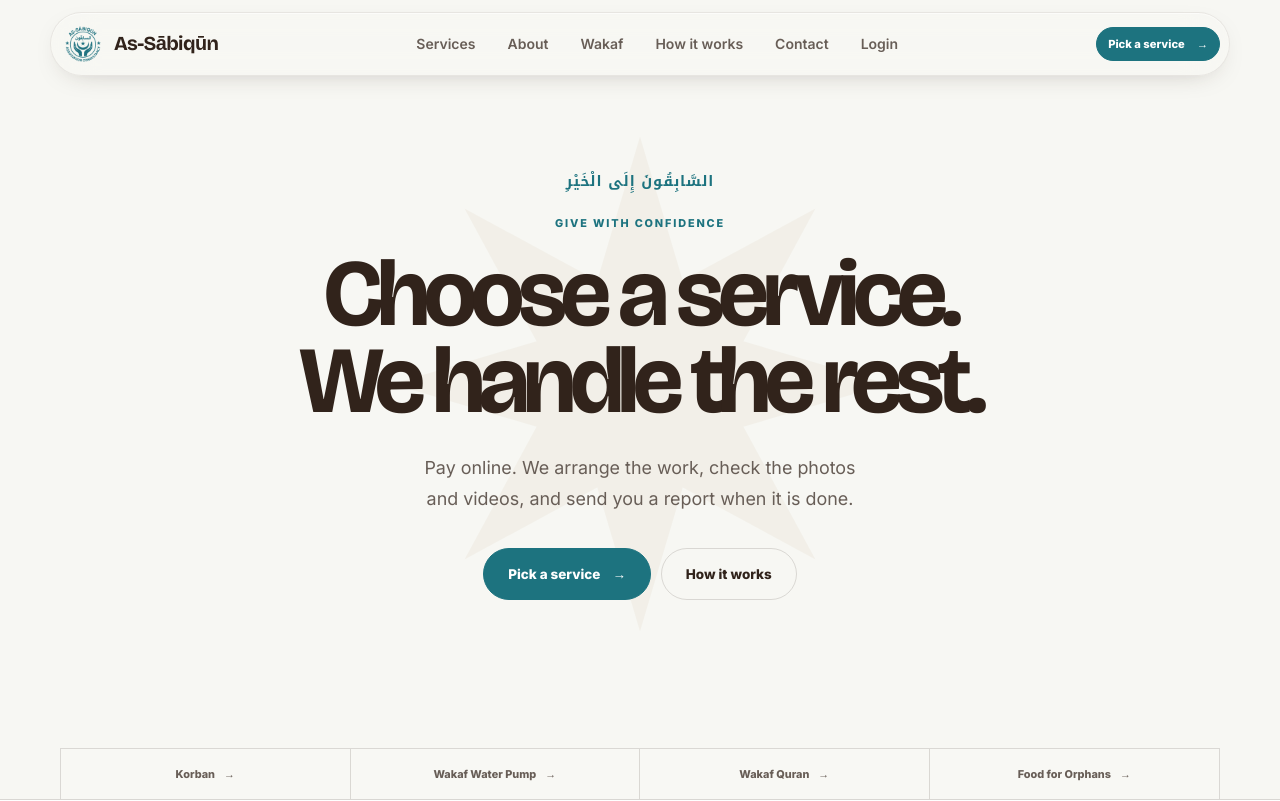
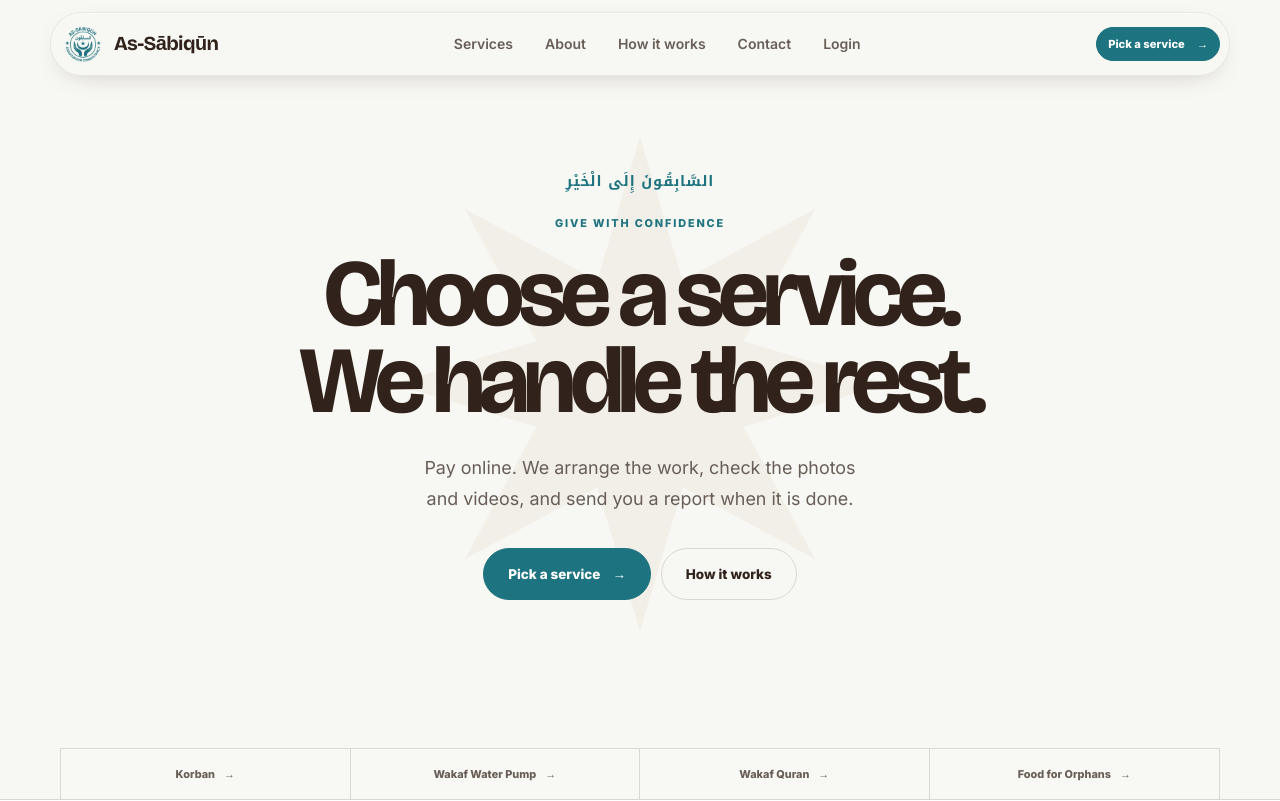
Before and after one commit to as-sabiqun/as-sabiquun, a Next.js app: page / in a window 1280 px wide. Shown: the top 801 px of the page. Built offline with nearby package versions, Linux system fonts and the light colour scheme.

Commit message:
Remove duplicate Wakaf navigation tab

```diff
--- a/src/components/site-shell.tsx
+++ b/src/components/site-shell.tsx
@@ -4,7 +4,6 @@ import { services } from "@/components/service-card";
 
 const mainNav = [
   ["About", "/about"],
-  ["Wakaf", "/wakaf"],
   ["How it works", "/#how"],
   ["Contact", "/contact"],
 ] as const;
```
